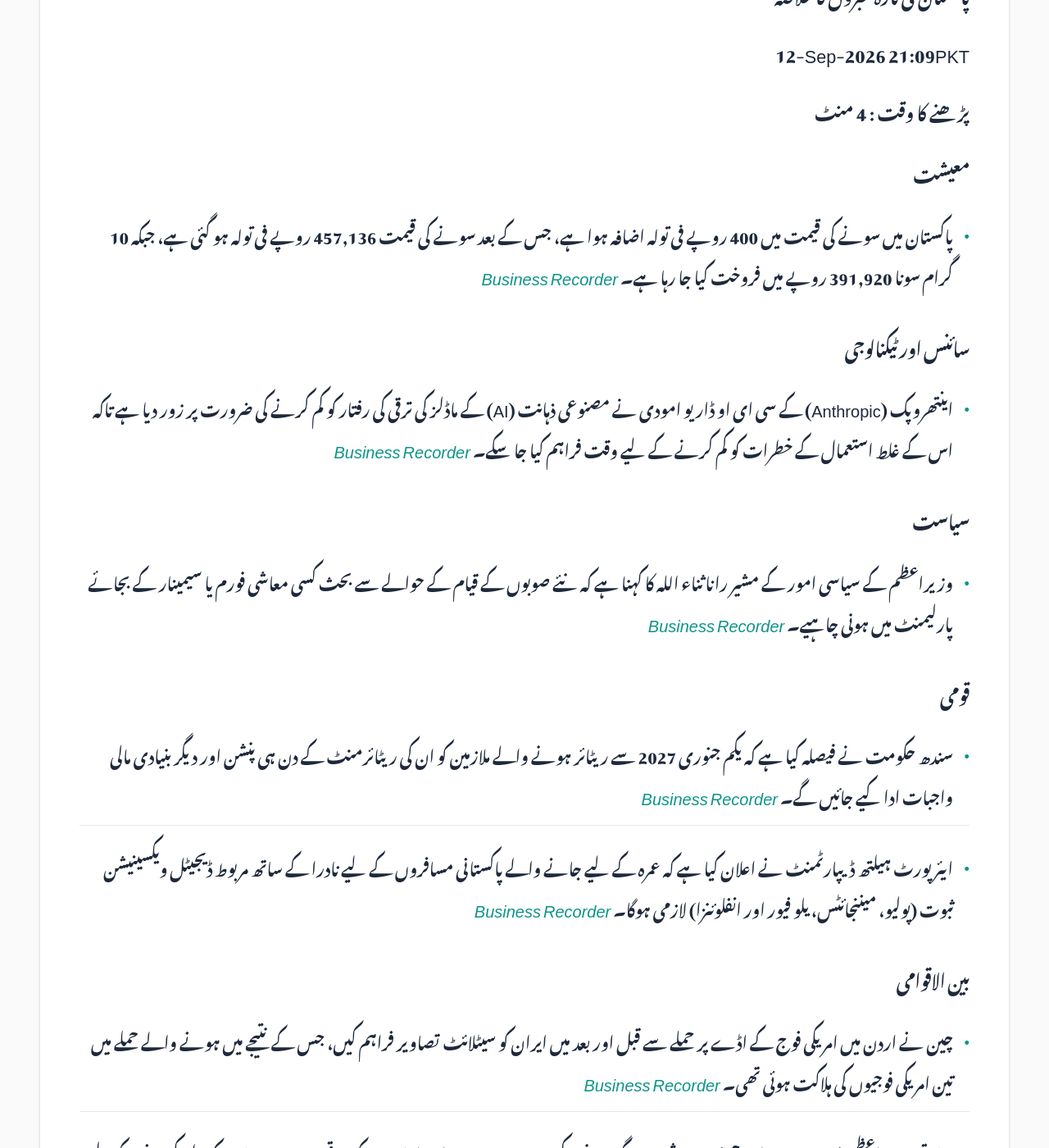
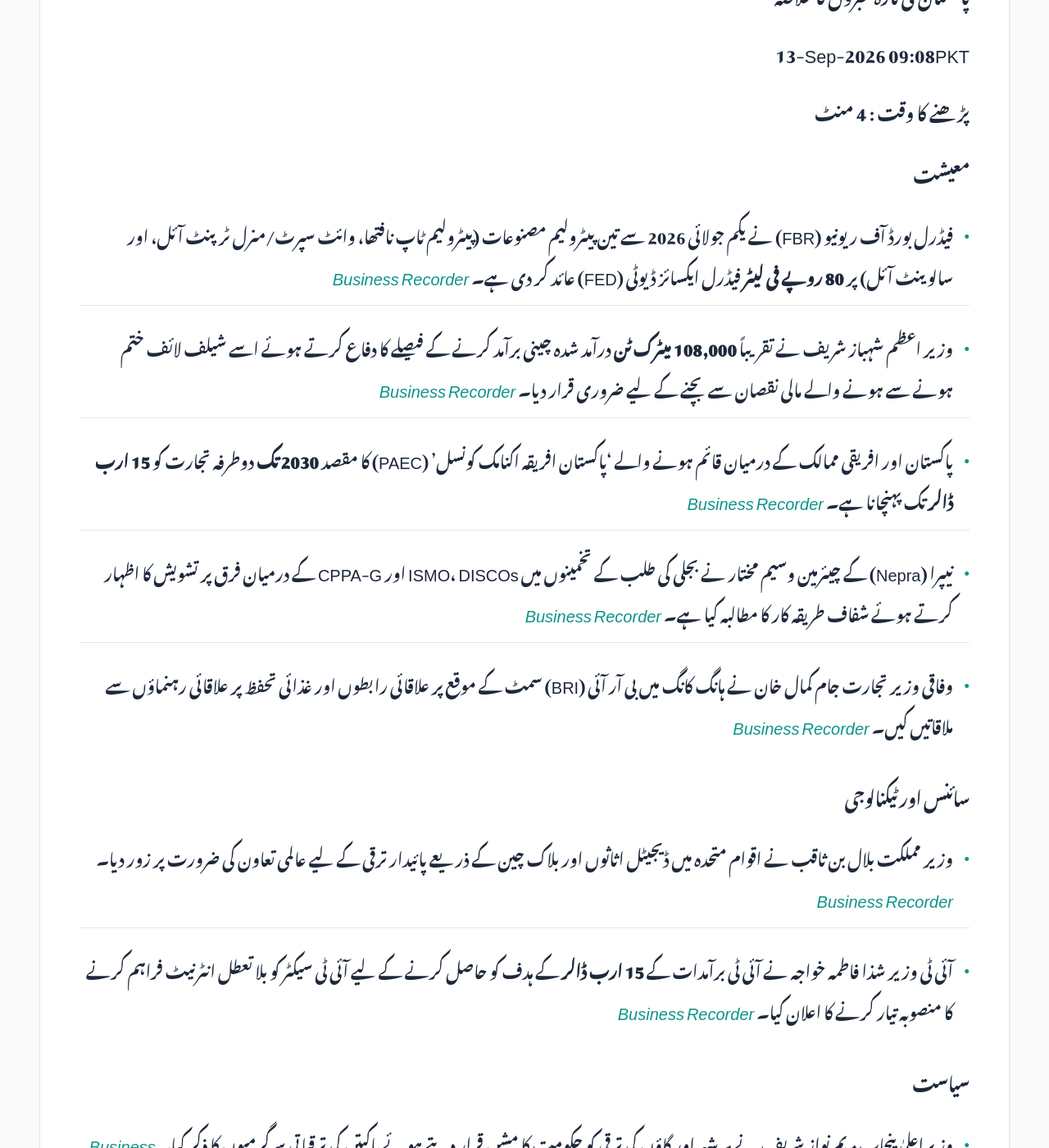
Before and after one commit to zsubzwary/news, a Jekyll site: the page built from ur/index.md, in a window 1280 px wide and 1400 px high, scrolled down 354 px. Shown: the whole window at 82% size. Built offline with Jekyll 4.4.1, drawn with Linux system fonts in a browser that asks for light colours; some web fonts are replaced; comment, search, counter and statistics services are not loaded; some of the changed text lies outside the part shown.

Commit message:
DateTime; 2026-09-13T04:08:45.168Z

```diff
--- a/ur/index.md
+++ b/ur/index.md
@@ -7,39 +7,36 @@ rtl: true
 
 پاکستان کی تازہ خبروں کا خلاصہ
 
- &lrm; 12-Sep-2026 21:09PKT
+ &lrm; 13-Sep-2026 09:08PKT
 
 پڑھنے کا وقت : 4 منٹ
 
 ### معیشت
-- پاکستان میں سونے کی قیمت میں 400 روپے فی تولہ اضافہ ہوا ہے، جس کے بعد سونے کی قیمت 457,136 روپے فی تولہ ہو گئی ہے، جبکہ 10 گرام سونا 391,920 روپے میں فروخت کیا جا رہا ہے۔ *[Business Recorder](https://www.brecorder.com/news/40439167/gold-price-drops-by-rs2700-per-tola-in-pakistan)*
+- فیڈرل بورڈ آف ریونیو (FBR) نے یکم جولائی 2026 سے تین پیٹرولیم مصنوعات (پیٹرولیم ٹاپ نافتھا، وائٹ سپرٹ/منرل ٹرپنٹ آئل، اور سالوینٹ آئل) پر **80 روپے فی لیٹر** فیڈرل ایکسائز ڈیوٹی (FED) عائد کر دی ہے۔ *[Business Recorder](https://www.brecorder.com/news/40439231/fbr-slaps-rs80litre-fed-on-3-pol-products)*
+- وزیر اعظم شہباز شریف نے تقریباً **108,000 میٹرک ٹن** درآمد شدہ چینی برآمد کرنے کے فیصلے کا دفاع کرتے ہوئے اسے شیلف لائف ختم ہونے سے ہونے والے مالی نقصان سے بچنے کے لیے ضروری قرار دیا۔ *[Business Recorder](https://www.brecorder.com/news/40439235/pm-defends-decision-to-export-imported-sugar)*
+- پاکستان اور افریقی ممالک کے درمیان قائم ہونے والے 'پاکستان افریقہ اکنامک کونسل' (PAEC) کا مقصد **2030 تک** دوطرفہ تجارت کو **15 ارب ڈالر** تک پہنچانا ہے۔ *[Business Recorder](https://www.brecorder.com/news/40439236/paec-launched-to-raise-trade-to-usd15bn-by-2030)*
+- نیپرا (Nepra) کے چیئرمین وسیم مختار نے بجلی کی طلب کے تخمینوں میں ISMO، DISCOs اور CPPA-G کے درمیان فرق پر تشویش کا اظہار کرتے ہوئے شفاف طریقہ کار کا مطالبہ کیا ہے۔ *[Business Recorder](https://www.brecorder.com/news/40439232/gaps-in-demand-estimates-nepra-chief-calls-for-transparent-power-generation-projections)*
+- وفاقی وزیر تجارت جام کمال خان نے ہانگ کانگ میں بی آر آئی (BRI) سمٹ کے موقع پر علاقائی رابطوں اور غذائی تحفظ پر علاقائی رہنماؤں سے ملاقاتیں کیں۔ *[Business Recorder](https://www.brecorder.com/news/40439234/bri-summit-jam-focuses-on-regional-connectivity-food-security)*
 
 ### سائنس اور ٹیکنالوجی
-- اینتھروپک (Anthropic) کے سی ای او ڈاریو امودی نے مصنوعی ذہانت (AI) کے ماڈلز کی ترقی کی رفتار کو کم کرنے کی ضرورت پر زور دیا ہے تاکہ اس کے غلط استعمال کے خطرات کو کم کرنے کے لیے وقت فراہم کیا جا سکے۔ *[Business Recorder](https://www.brecorder.com/news/40439182/anthropic-ceo-urges-ai-companies-to-slow-model-development-amid-fears-over-misuse)*
+- وزیر مملکت بلال بن ثاقب نے اقوام متحدہ میں ڈیجیٹل اثاثوں اور بلاک چین کے ذریعے پائیدار ترقی کے لیے عالمی تعاون کی ضرورت پر زور دیا۔ *[Business Recorder](https://www.brecorder.com/news/40439233/pakistan-calls-for-global-cooperation-on-digital-assets)*
+- آئی ٹی وزیر شذا فاطمہ خواجہ نے آئی ٹی برآمدات کے **15 ارب ڈالر** کے ہدف کو حاصل کرنے کے لیے آئی ٹی سیکٹر کو بلا تعطل انٹرنیٹ فراہم کرنے کا منصوبہ تیار کرنے کا اعلان کیا۔ *[Business Recorder](https://www.brecorder.com/news/40439244/it-sector-govt-finalising-plan-to-ensure-uninterrupted-internet-access-shaza)*
 
 ### سیاست
-- وزیراعظم کے سیاسی امور کے مشیر رانا ثناء اللہ کا کہنا ہے کہ نئے صوبوں کے قیام کے حوالے سے بحث کسی معاشی فورم یا سیمینار کے بجائے پارلیمنٹ میں ہونی چاہیے۔ *[Business Recorder](https://www.brecorder.com/news/40439178/rana-sanaullah-says-new-provinces-debate-should-take-place-in-parliament)*
-
-### قومی
-- سندھ حکومت نے فیصلہ کیا ہے کہ یکم جنوری 2027 سے ریٹائر ہونے والے ملازمین کو ان کی ریٹائرمنٹ کے دن ہی پنشن اور دیگر بنیادی مالی واجبات ادا کیے جائیں گے۔ *[Business Recorder](https://www.brecorder.com/news/40439174/sindh-decides-to-pay-pension-on-retirement-day-from-jan-2027)*
-- ایئرپورٹ ہیلتھ ڈیپارٹمنٹ نے اعلان کیا ہے کہ عمرہ کے لیے جانے والے پاکستانی مسافروں کے لیے نادرا کے ساتھ مربوط ڈیجیٹل ویکسینیشن ثبوت (پولیو، میننجائٹس، یلو فیور اور انفلوئنزا) لازمی ہوگا۔ *[Business Recorder](https://www.brecorder.com/news/40439170/pakistan-makes-nadra-integrated-vaccination-proof-mandatory-for-umrah-travelers)*
+- وزیراعلیٰ پنجاب مریم نواز شریف نے ہر شہر اور گاؤں کی ترقی کو حکومت کا مشن قرار دیتے ہوئے پاکپتن کی ترقیاتی سرگرمیوں کا ذکر کیا۔ *[Business Recorder](https://www.brecorder.com/news/40439237/development-amp-improvement-of-every-city-amp-village-govts-mission-maryam)*
+- چیف جسٹس پاکستان یحییٰ آفریدی نے کہا کہ ضلعی عدلیہ انصاف کے نظام کی ریڑھ کی ہڈی ہے۔ *[Business Recorder](https://www.brecorder.com/news/40439245/cjp-says-district-judiciary-backbone-of-justice-system)*
+- الیکشن کمیشن نے **4 افسران** کو BS-19 سے BS-20 تک ترقی دی اور **65 افسران** کی تنظیم نو (reshuffle) کی۔ *[Business Recorder](https://www.brecorder.com/news/40439246/four-ecp-officers-promoted-65-shuffled)*
+- وفاقی حکومت نے کیپٹن محمد سہیل چوہدری (BS-20) کو اسلام آباد کا نیا آئی جی پی (IGP) مقرر کیا، جو سید علی ناصر رضوی کی جگہ لیں گے۔ *[Business Recorder](https://www.brecorder.com/news/40439248/sohail-chaudhry-made-islamabad-igp)*
+- چین میں پاکستان کے نامزد سفیر علی اسد گیلانی نے نائب وزیراعظم اسحاق ڈار سے ملاقات کی تاکہ دوطرفہ تعلقات کو مزید مضبوط بنایا جا سکے۔ *[Business Recorder](https://www.brecorder.com/news/40439250/ambassador-appointed-to-china-meets-dpm)*
 
 ### بین الاقوامی
-- چین نے اردن میں امریکی فوج کے اڈے پر حملے سے قبل اور بعد میں ایران کو سیٹلائٹ تصاویر فراہم کیں، جس کے نتیجے میں ہونے والے حملے میں تین امریکی فوجیوں کی ہلاکت ہوئی تھی۔ *[Business Recorder](https://www.brecorder.com/news/40439181/iran-got-chinese-satellite-images-before-deadly-strike-on-us-troops-report)*
-- بھارتی وزیر اعظم نریندر مودی اور چینی صدر شی جن پنگ نے برکس (BRICS) سربراہی اجلاس کے موقع پر سرحدی تنازع کو حل کرنے کے لیے مل کر کام کرنے کا عہد کیا ہے۔ *[Business Recorder](https://www.brecorder.com/news/40439180/modi-xi-expressed-commitment-to-resolving-border-issue-india)*
-- عمان میں ایران اور خلیجی ریاستوں کے درمیان ہونے والے اجلاس میں بحر ہرمز کے حوالے سے کسی باقاعدہ معاہدے کی توقع نہیں ہے۔ *[Business Recorder](https://www.brecorder.com/news/40439179/no-signed-hormuz-deal-expected-yet-from-oman-meeting-on-monday-iranian-official-says)*
-- بحرین نے اعلان کیا ہے کہ وہ ایران کے ساتھ بحر ہرمز کے معاملے پر عمان میں ہونے والے مجوزہ اجلاس میں شرکت نہیں کرے گا۔ *[Business Recorder](https://www.brecorder.com/news/40439175/bahrain-says-wont-participate-in-hormuz-meeting-with-iran)*
-- فلپائن میں کشتی کے جلنے کے نتیجے میں ہلاک ہونے والوں کی تعداد بڑھ کر 76 ہو گئی ہے۔ *[Business Recorder](https://www.brecorder.com/news/40439176/philippine-ferry-fire-death-toll-climbs-to-76-as-identification-process-begins)*
-- یوکرینی صدر ولادیمیر زیلنسکی نے مائامی میں جی 20 سربراہی اجلاس کے دوران روسی صدر ولادیمیر پوتن سے جنگ کے خاتمے کے لیے ملاقات کرنے کی آمادگی ظاہر کی ہے۔ *[Business Recorder](https://www.brecorder.com/news/40439172/zelensky-open-to-meeting-putin-at-g20-in-miami)*
-- امریکی صدر ڈونلڈ ٹرمپ نے کہا ہے کہ سعودی عرب کی اہم آئل پائپ لائن پر ہونے والے فضائی حملے کے لیے ایران ممکنہ طور پر ذمہ دار ہے۔ *[Business Recorder](https://www.brecorder.com/news/40439163/trump-says-iran-probably-responsible-for-attack-on-saudi-pipeline)*
+- عراق نے Ajil آئل فیلڈ کی ترقی کے لیے KEPPT کے ساتھ **25 سالہ معاہدہ** کیا ہے، جس کا مقصد گیس کی پیداوار کو **300 ملین** سٹینڈرڈ کیوبک فٹ اور تیل کی پیداوار کو **40,000 بیرل روزانہ** تک بڑھانا ہے۔ *[Business Recorder](https://www.brecorder.com/news/40439238/iraq-signs-25-year-deal-to-develop-ajil-oilfield)*
+- سعودی عرب نے ڈرون حملے کے بعد اپنے ایسٹ-ویسٹ آئل پائپ لائن کو حفاظتی طور پر بند کر دیا ہے، جس سے توانائی کی قیمتوں میں اضافے کا خدشہ ہے۔ *[Business Recorder](https://www.brecorder.com/news/40439240/saudi-arabia-shuts-down-east-west-oil-pipeline)*
+- سعودی پائپ لائن پر حملے کے بعد عراق نے ایران کے ساتھ **تین سرحدی گزرگاہیں** بند کر دی ہیں اور مسن صوبے کے فوجی کمانڈر کو برطرف کر دیا گیا ہے۔ *[Business Recorder](https://www.brecorder.com/news/40439241/iraq-closes-three-iran-crossings-after-drone-launch)*
+- بی آر آئی سی ایس (BRICS) ممالک بشمول چین اور روس نے نئی دہلی میں ہونے والی سمٹ میں مشرق وسطیٰ میں تحمل اختیار کرنے کی اپیل کی۔ *[Business Recorder](https://www.brecorder.com/news/40439242/brics-nations-urge-maximum-restraint)*
+- بھارتی وزیر اعظم نریندر مودی اور چینی صدر شی جن پنگ نے نئی دہلی میں ملاقات کی اور تجارتی روابط اور سرحدی امن بڑھانے کا عزم کیا۔ *[Business Recorder](https://www.brecorder.com/news/40439243/modi-xi-push-business-links-border-peace-as-ties-revive)*
+- امریکی صدر ڈونلڈ ٹرمپ کا کہنا ہے کہ کینیڈا کے ساتھ تجارتی معاہدہ جلد ممکن ہے، تاہم انہوں نے کینیڈا سے امریکی کسانوں پر سے ٹیرف ختم کرنے کا مطالبہ بھی کیا۔ *[Business Recorder](https://www.brecorder.com/news/40439239/trump-says-us-canada-trade-deal-likely-fairly-soon)*
+- پاکستان نے سعودی عرب کی ایسٹ-ویسٹ پائپ لائن پر ہونے والے ڈرون حملوں کی سخت مذمت کی ہے۔ *[Business Recorder](https://www.brecorder.com/news/40439247/pakistan-condemns-attacks-on-ksa)*
 
-### کھیل
-- انگلینڈ نے پاکستان کے خلاف ٹیسٹ سیریز میں 3-0 سے کامیابی حاصل کی، جس میں جو روٹ نے ناقابل شکست 62 رنز بنائے اور انگلینڈ نے آٹھ وکٹوں سے میچ جیتا۔ *[Business Recorder](https://www.brecorder.com/news/40439171/root-takes-charge-guiding-england-to-series-whitewash-over-pakistan)*
-- انڈیا کی ٹی 20 کپتان شریایس ائیئر کا کہنا ہے کہ جسپریت بمراہ کو افغانستان کے خلاف سیریز میں خود اعتمادی بحال کرنے کے لیے کھیل کے مواقع کی ضرورت ہے۔ *[Business Recorder](https://www.brecorder.com/news/40439177/fit-again-bumrah-needs-game-time-says-india-skipper-iyer)*
-- گولف کے مقابلے سولہیم کپ میں یورپ نے امریکہ پر 7-5 کی برتری حاصل کر لی ہے، جس میں دنیا کی نمبر ون کھلاڑی نیلی کورڈا کو شکست کا سامنا کرنا پڑا۔ *[Business Recorder](https://www.brecorder.com/news/40439169/korda-finally-beaten-as-europe-grasp-slender-solheim-lead)*
-
-### دیگر
-- پاپ اسٹار لیڈی گاگا نے اپنے منگیتر مائیکل پولانسی کے ساتھ اپنے پہلے بچے کی پیدائش کا اعلان کیا ہے۔ *[Business Recorder](https://www.brecorder.com/news/40439168/lady-gaga-welcomes-first-child-with-fiance)*
-- اسکاٹش اداکار جیمز میک ایوئے کی نئی فلم 'فیتھ' (Faith) ٹورنٹو انٹرنیشنل فلم فیسٹیول میں پیش کی گئی۔ *[Business Recorder](https://www.brecorder.com/news/40439166/james-mcavoy-brings-new-film-faith-to-toronto-fest)*
-- وینس فلم فیسٹیول میں غزہ پر مبنی دستاویزی فلم 'نازا' (NAZA) اور جان ملکووچ کی فلم کے درمیان ٹاپ ایوارڈ کے لیے مقابلہ ہو رہا ہے۔ *[Business Recorder](https://www.brecorder.com/news/40439165/gaza-film-malkovich-drama-vie-for-venice-top-prize)*
-- مشہور گلوکارہ سیلین ڈیون چھ سالوں کے بعد پیرس میں اپنے پہلے مکمل کنسرٹ کے ذریعے اسٹیج پر واپسی کرنے کے لیے تیار ہیں، جس میں تقریباً 30,000 مداحوں کی شرکت متوقع ہے۔ *[Business Recorder](https://www.brecorder.com/news/40439164/a-legend-celine-dion-poised-for-emotional-comeback-in-paris)*
+### صحت
+- جمہوریہ کانگو (DR Congo) میں ایبولا کا اب تک کا بدترین حملہ ریکارڈ کیا گیا ہے جس میں **7,000 سے زائد کیسز** اور تقریباً **3,400 اموات** ہو چکی ہیں۔ *[Business Recorder](https://www.brecorder.com/news/40439249/worst-dr-congo-ebola-epidemic-ever-passes-7000-cases)*
```
